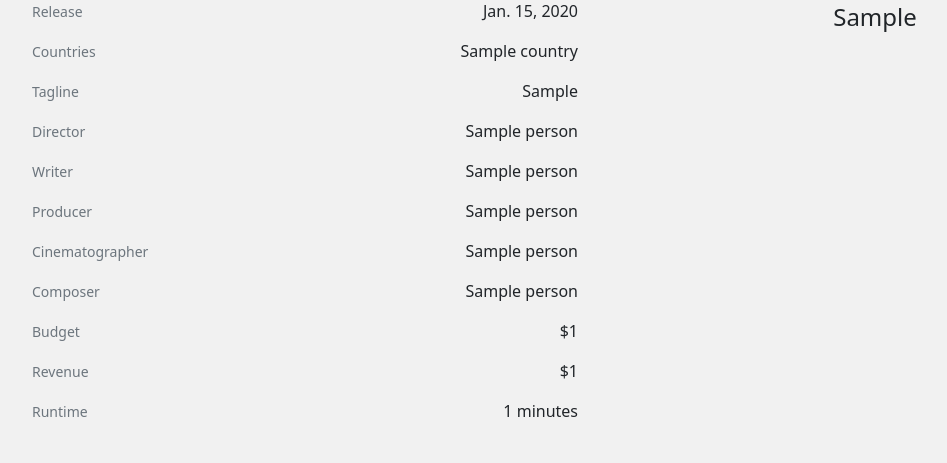
After one commit to ivan-mitriakhin/kinomania, a Django app: page /movies/1 in a window 1280 px wide. The commit adds this page. Shown: the part 371-834 px from the top of the page, without its empty margins (50-997 px from the left). Run offline with Django 5.2, Linux system fonts and the light colour scheme; tables that the repository leaves empty hold one stand-in row (values such as "Sample post"); grey boxes are pictures that could not be loaded.

Commit message:
movie detail view, static files support

```diff
--- a/core/core/settings.py
+++ b/core/core/settings.py
@@ -42,6 +42,7 @@ INSTALLED_APPS = [
     'django.contrib.sessions',
     'django.contrib.messages',
     'django.contrib.staticfiles',
+    'django.contrib.humanize',
     'django_extensions',
     'movies.apps.MoviesConfig',
 ]
@@ -126,7 +127,6 @@ STATIC_URL = 'static/'
 
 STATICFILES_DIRS = [
     BASE_DIR / "static",
-    "/var/www/static/",
 ]
 
 # Default primary key field type
--- a/core/movies/models.py
+++ b/core/movies/models.py
@@ -74,12 +74,18 @@ class Movie(models.Model):
     created_at = models.DateTimeField(auto_now_add=True)
     updated_at = models.DateTimeField(auto_now=True)
 
+    def avg_ratings(self):
+        return round(self.ratings.aggregate(models.Avg('value'))['value__avg'] / 2, 1)
+
+    def cnt_ratings(self):
+        return round(self.ratings.count())
+
     def __str__(self):
         return self.title
 
 class Rating(models.Model):
     owner = models.ForeignKey(settings.AUTH_USER_MODEL, on_delete=models.CASCADE)
-    movie = models.ForeignKey(Movie, on_delete=models.CASCADE)
+    movie = models.ForeignKey(Movie, on_delete=models.CASCADE, related_name="ratings")
     value = models.IntegerField(validators=[MinValueValidator(1), MaxValueValidator(10)])
 
     created_at = models.DateTimeField(auto_now_add=True)
--- a/core/movies/templates/base.html
+++ b/core/movies/templates/base.html
@@ -5,6 +5,7 @@
     <meta name="viewport" content="width=device-width, initial-scale=1">
     <title>{% block title %}Kinomania{% endblock %}</title>
     <link href="https://cdn.jsdelivr.net/npm/bootstrap@5.2.3/dist/css/bootstrap.min.css" rel="stylesheet" integrity="sha384-rbsA2VBKQhggwzxH7pPCaAqO46MgnOM80zW1RWuH61DGLwZJEdK2Kadq2F9CUG65" crossorigin="anonymous">
+    <link rel="stylesheet" href="https://cdn.jsdelivr.net/npm/bootstrap-icons@1.11.3/font/bootstrap-icons.min.css">
     <script src="https://cdn.jsdelivr.net/npm/bootstrap@5.2.3/dist/js/bootstrap.bundle.min.js" integrity="sha384-kenU1KFdBIe4zVF0s0G1M5b4hcpxyD9F7jL+jjXkk+Q2h455rYXK/7HAuoJl+0I4" crossorigin="anonymous"></script>
   </head>
   <body style="background-color: #f1f1f1">
--- /dev/null
+++ b/core/movies/templates/movies/movie_detail.html
@@ -0,0 +1,99 @@
+{% extends "base.html" %}
+{% load static %}
+{% load humanize %}
+
+{% block content %}
+<div class="card mb-3">
+    <div class="row g-0">
+        <div class="col-md-4">
+            <img
+            src="https://image.tmdb.org/t/p/original{{ movie.backdrop_path }}"
+            class="img-fluid rounded-start"
+            alt="Poster for {{ movie.title }} ({{ movie.release_date.year }})"
+            />
+        </div>
+        <div class="col-md-8">
+            <div class="card-body">
+                <h1 class="card-title">{{ movie.title }} ({{ movie.release_date.year }})</h1>
+                <div class="post">
+                <i class="bi bi-star"></i>
+                <i class="bi bi-star"></i>
+                <i class="bi bi-star"></i>
+                <i class="bi bi-star"></i>
+                <i class="bi bi-star"></i>
+                <i class="bi bi-pin m-5"></i>
+                </div>
+                <p class="card-text mt-4">Average of {{ movie.cnt_ratings }} ratings: {{ movie.avg_ratings }}</p>
+                <p class="card-text mt-4">Genres:
+                {% for genre in movie.genres.all %}
+                    {{ genre.name }}{% if not forloop.last %},{% endif %}
+                {% endfor %}
+                </p>
+                <p class="card-text float-end">
+                <a href="https://www.themoviedb.org/movie/{{ movie.tmdb_id }}">IMDB Link</a>
+                </p>
+            </div>
+        </div>
+    </div>
+</div>
+<div class="row">
+    <div class="col-md-6">
+        <p><small class="text-muted">Release</small><span class="float-end">{{ movie.release_date }}</span></p>
+        <p>
+            <small class="text-muted">Countries</small>
+            <span class="float-end">
+            {% for country in movie.prod_countries.all %}
+                {{ country.name }}{% if not forloop.last %},{% endif %}
+            {% endfor %}
+            </span>
+        </p>
+        <p><small class="text-muted">Tagline</small><span class="float-end">{{ movie.tagline }}</span></p>
+        <p>
+            <small class="text-muted">Director</small>
+            <span class="float-end">
+            {% for director in movie.director.all %}
+                {{ director.name }}{% if not forloop.last %},{% endif %}
+            {% endfor %}
+            </span>
+        </p>
+        <p>
+            <small class="text-muted">Writer</small>
+            <span class="float-end">
+            {% for writer in movie.writer.all %}
+                {{ writer.name }}{% if not forloop.last %},{% endif %}
+            {% endfor %}
+            </span>
+        </p>
+        <p>
+            <small class="text-muted">Producer</small>
+            <span class="float-end">
+            {% for producer in movie.producer.all %}
+                {{ producer.name }}{% if not forloop.last %},{% endif %}
+            {% endfor %}
+            </span>
+        </p>
+        <p>
+            <small class="text-muted">Cinematographer</small>
+            <span class="float-end">
+            {% for cinematographer in movie.cinematographer.all %}
+                {{ cinematographer.name }}{% if not forloop.last %},{% endif %}
+            {% endfor %}
+            </span>
+        </p>
+        <p>
+            <small class="text-muted">Composer</small>
+            <span class="float-end">
+            {% for composer in movie.composer.all %}
+                {{ composer.name }}{% if not forloop.last %},{% endif %}
+            {% endfor %}
+            </span>
+        </p>
+        <p><small class="text-muted">Budget</small><span class="float-end">${{ movie.budget|intcomma }}</span></p>
+        <p><small class="text-muted">Revenue</small><span class="float-end">${{ movie.revenue|intcomma }}</span></p>
+        <p><small class="text-muted">Runtime</small><span class="float-end">{{ movie.runtime }} minutes</span></p>
+    </div>
+    <div class="col-md-6">
+        <p class="fs-4 text-center">{{ movie.overview }}</p>
+    </div>
+</div>
+{% endblock %}
--- a/core/movies/urls.py
+++ b/core/movies/urls.py
@@ -3,5 +3,6 @@ from django.urls import path, include
 from movies import views
 
 urlpatterns = [
-    path('', views.MovieListView.as_view()),
+    path('', views.MovieListView.as_view(), name="movie_list"),
+    path('<int:pk>', views.MovieDetailView.as_view(), name="movie_detail"),
 ]
--- a/core/movies/views.py
+++ b/core/movies/views.py
@@ -1,18 +1,13 @@
 from django.views import View
-from django.core.paginator import Paginator
-from django.shortcuts import render
-
-import requests
-import os
+from django.views.generic import ListView, DetailView
 
 from movies.models import Movie
 
-class MovieListView(View):
-    def get(self, request):
-        movie_list = Movie.objects.all()
-        paginator = Paginator(movie_list, 30)
+class MovieListView(ListView):
+    model = Movie
+    paginate_by = 40
+    template_name = "movies/movie_list.html"
 
-        page_number = request.GET.get("page")
-        page_obj = paginator.get_page(page_number)
-
-        return render(request, "movies/movie_list.html", {"page_obj": page_obj})
+class MovieDetailView(DetailView):
+    model = Movie
+    template_name = "movies/movie_detail.html"
```
Also changed, not shown: core/movies/templates/movies/movie_list.html (+7 -5 lines), core/movies/migrations/0002_alter_rating_movie.py (added).
